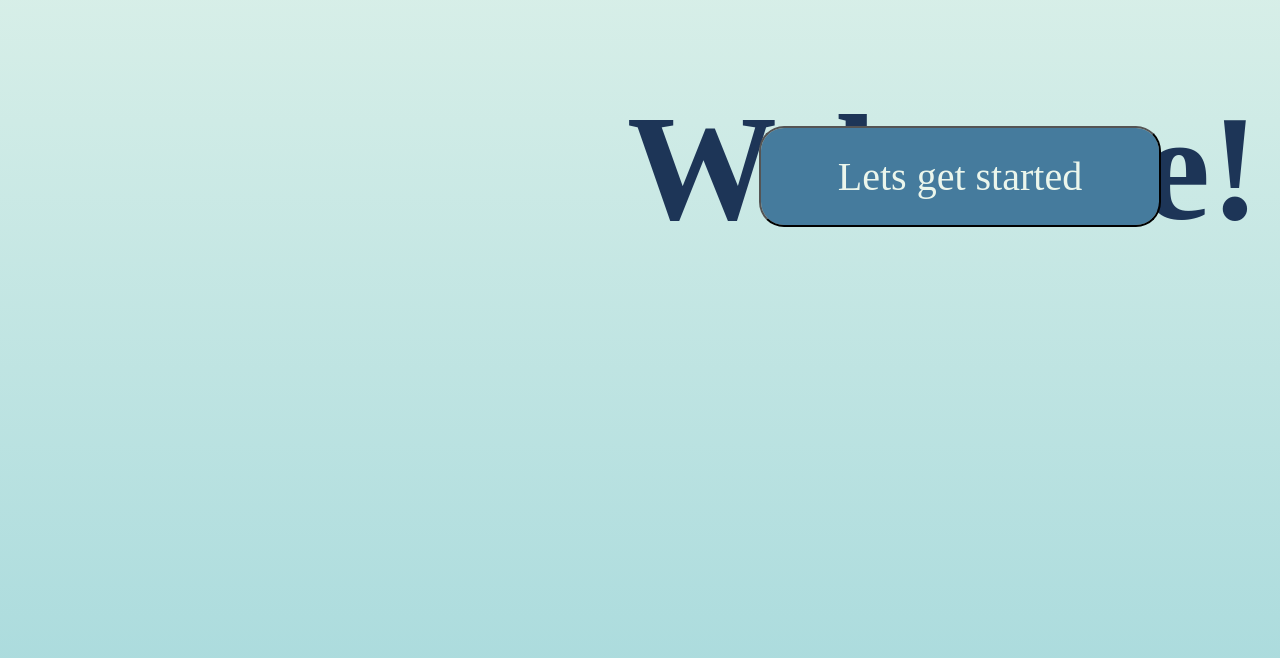
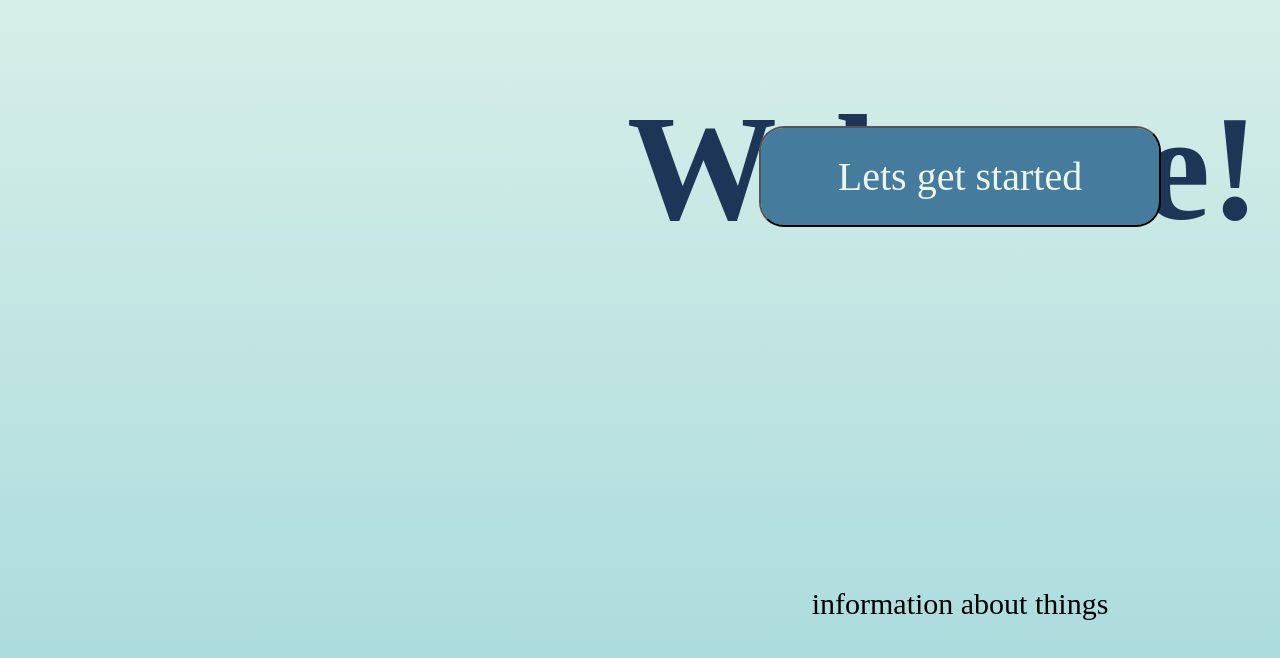
Before and after one commit to amatt06/YOINC, a React (Create React App) app in the folder yoinc/: page / in a window 1280 px wide. Shown: the part 414-1072 px from the top of the page. Built offline with nearby package versions, Linux system fonts and the light colour scheme.

Commit message:
added footer

```diff
--- a/yoinc/src/App.css
+++ b/yoinc/src/App.css
@@ -54,3 +54,16 @@ button {
     letter-spacing: 0;
     color: #F1FAEEF7;
 }
+
+p1{
+    position: absolute;
+    top: 999px;
+    left: 804px;
+    width: 312px;
+    height: 31px;
+    text-align: center;
+    font: normal normal 300 30px/37px Josefin Sans;
+    letter-spacing: 0;
+    color: #000000;
+    opacity: 1;
+}
--- a/yoinc/src/App.js
+++ b/yoinc/src/App.js
@@ -7,6 +7,7 @@ function App() {
             <img alt='logo' src={require('./images/YOINC_logo.png')}/>
             <h1>YOINC</h1>
             <h2>Welcome!</h2>
+            <p1>information about things</p1>
             <button>
                 Lets get started
             </button>
```
